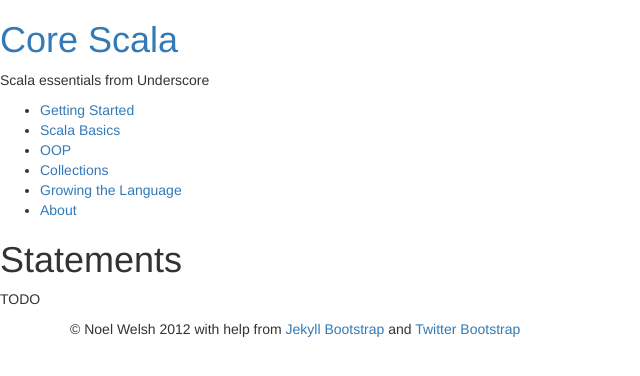
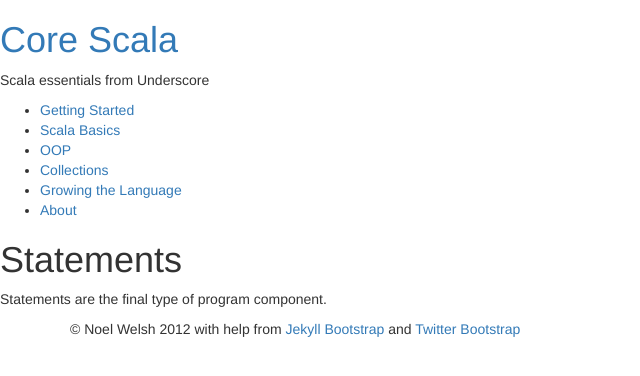
Before and after one commit to underscoreio/essential-scala, a Jekyll site: the page built from scala-basics/statements.md, in a window 1280 px wide. Shown: the top 376 px of the page, without its empty margins (0-640 px from the left). Built offline with Jekyll 4.4.1, drawn with Linux system fonts in a browser that asks for light colours; nearby versions of some CDN libraries; library files that are not in the unit come from our copies.

Commit message:
Minor additions.

```diff
--- a/scala-basics/statements.md
+++ b/scala-basics/statements.md
@@ -4,4 +4,4 @@ layout: page
 
 # Statements
 
-TODO
+Statements are the final type of program component.
```
Also changed, not shown: scala-basics/definitions.md (+1 -0 lines).
